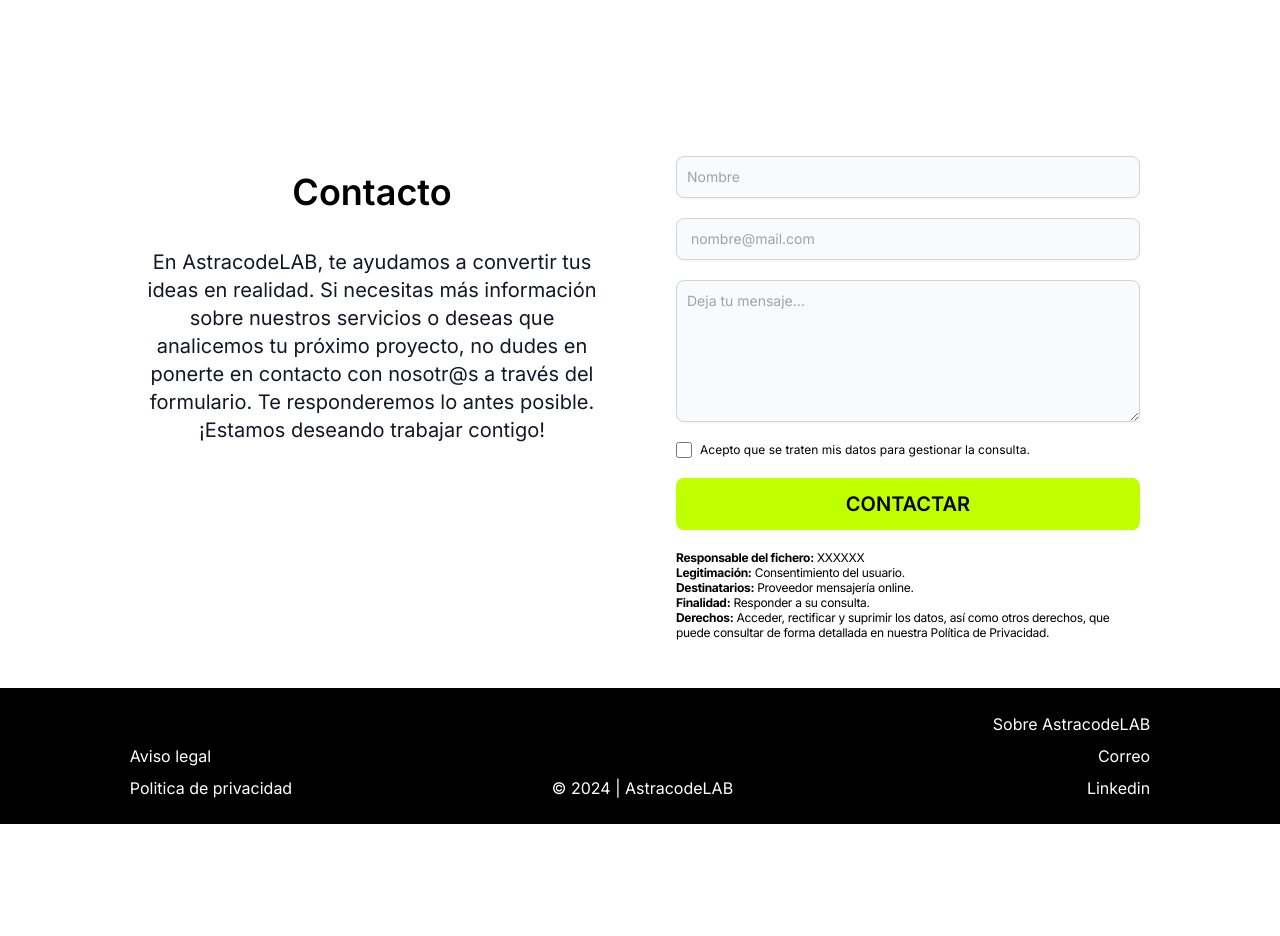
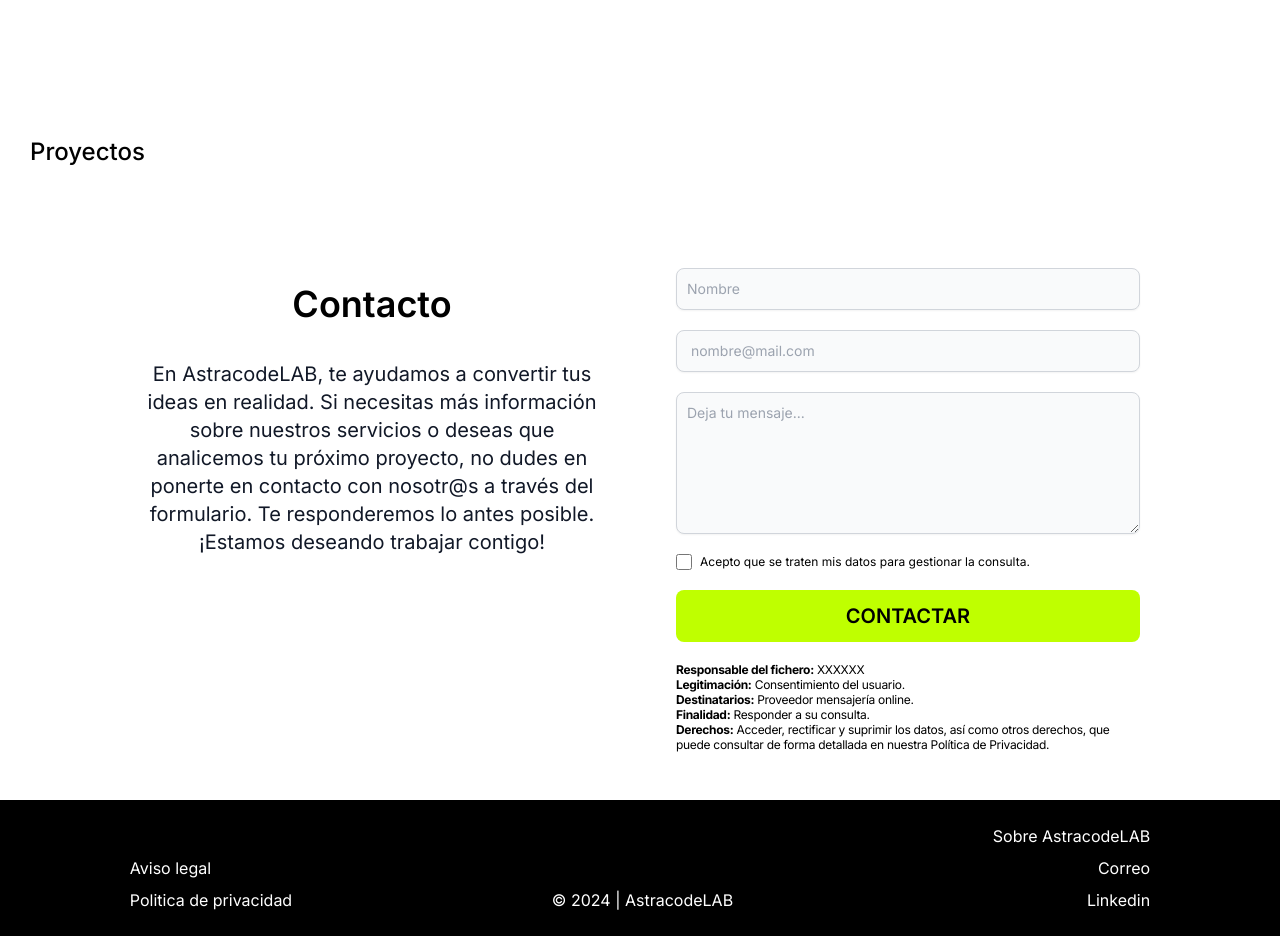
Before and after one commit to AstracodeLAB/project, a React (Vite) app: page / in a window 1280 px wide. Shown: the part 1560-2496 px from the top of the page. Before the commit the page ends 2384 px from the top, so only its background shows below. Built offline with nearby package versions, Linux system fonts and the light colour scheme.

Commit message:
Add Projects to Home.jsx

```diff
--- a/src/components/Projects.jsx
+++ b/src/components/Projects.jsx
@@ -1,7 +1,7 @@
 import React from "react";
 import Carousel from "./Carousel";
 
-export const Projects = () => {
+const Projects = () => {
   return (
     <section id="projects" className="mx-30 my-15">
       <div className="absolute inset-6 z-0 h-4 bg-gradient-to-r from-lime-500 via-lime-200 to-white"></div>
@@ -14,3 +14,5 @@ export const Projects = () => {
     </section>
   );
 };
+
+export default Projects;
--- a/src/pages/Home.jsx
+++ b/src/pages/Home.jsx
@@ -3,6 +3,7 @@ import Footer from "../components/Footer";
 import Header from "../components/Header";
 import Hero from "../components/Hero";
 import AboutUs from "../components/AboutUs";
+import Projects from "../components/Projects";
 import imgBackground from "../assets/imgBackground.png";
 
 function Home() {
@@ -16,6 +17,7 @@ function Home() {
         <Hero />
       </div>
       <AboutUs />
+      <Projects />
       <Contact />
       <Footer />
     </>
```
